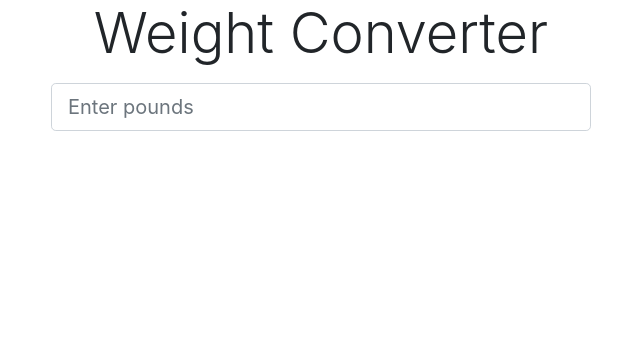
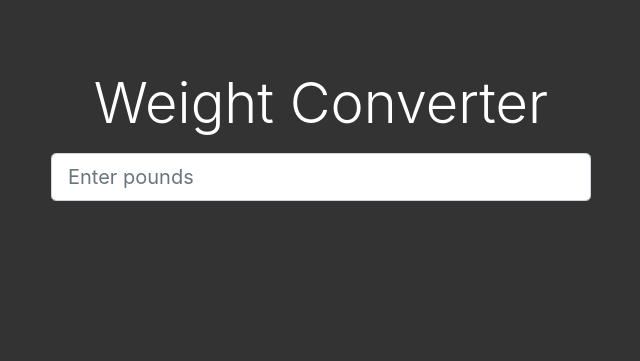
Before and after one commit to nfo94/javascript-simple-projects, a plain HTML site: page weight-converter/index.html in a window 1280 px wide. Shown: the whole page, without its empty margins (319-959 px from the left). Drawn offline with nearby package versions, Linux system fonts and the light colour scheme; the site is published under a folder, as on GitHub Pages, so addresses that start at the root find nothing.

Commit message:
Atualizando

```diff
--- a/weight-converter/index.html
+++ b/weight-converter/index.html
@@ -5,7 +5,7 @@
   <meta name="viewport" content="width=device-width, initial-scale=1.0">
   <meta http-equiv="X-UA-Compatible" content="ie=edge">
   <link rel="stylesheet" href="https://stackpath.bootstrapcdn.com/bootstrap/4.1.3/css/bootstrap.min.css" integrity="sha384-MCw98/SFnGE8fJT3GXwEOngsV7Zt27NXFoaoApmYm81iuXoPkFOJwJ8ERdknLPMO" crossorigin="anonymous">
-  <link rel="stylesheet" href="/weight-converter/style.css">
+  <link rel="stylesheet" href="style.css">
   <title>Weight Converter</title>
 </head>
 <body>
```
Also changed, not shown: bookmark/index.html (+1 -1 lines), filterable-list/index.html (+1 -1 lines).
